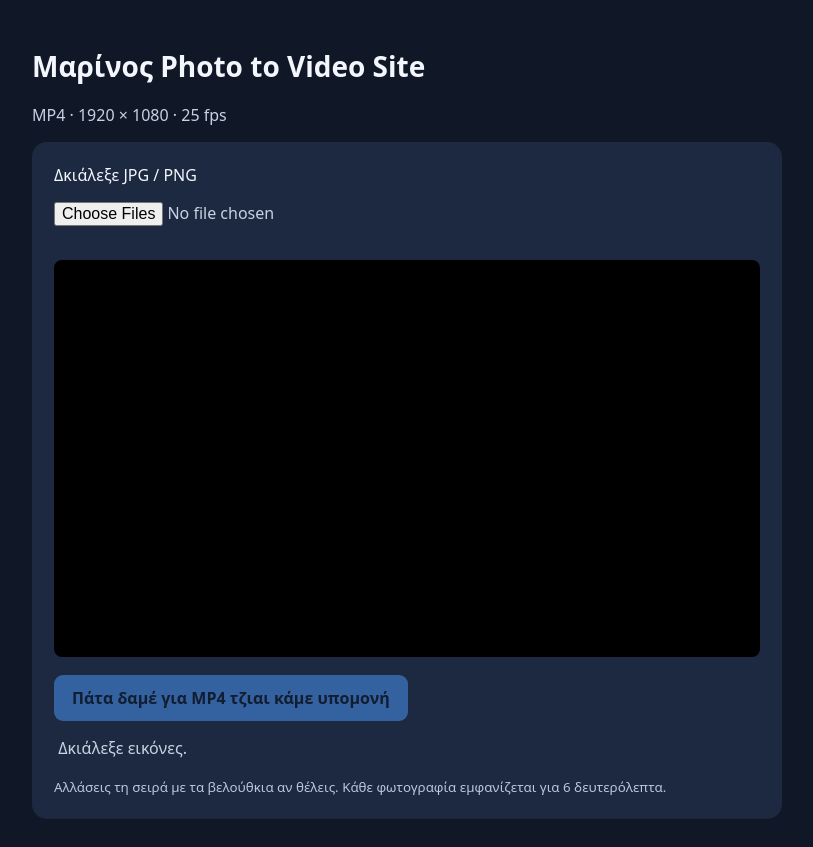
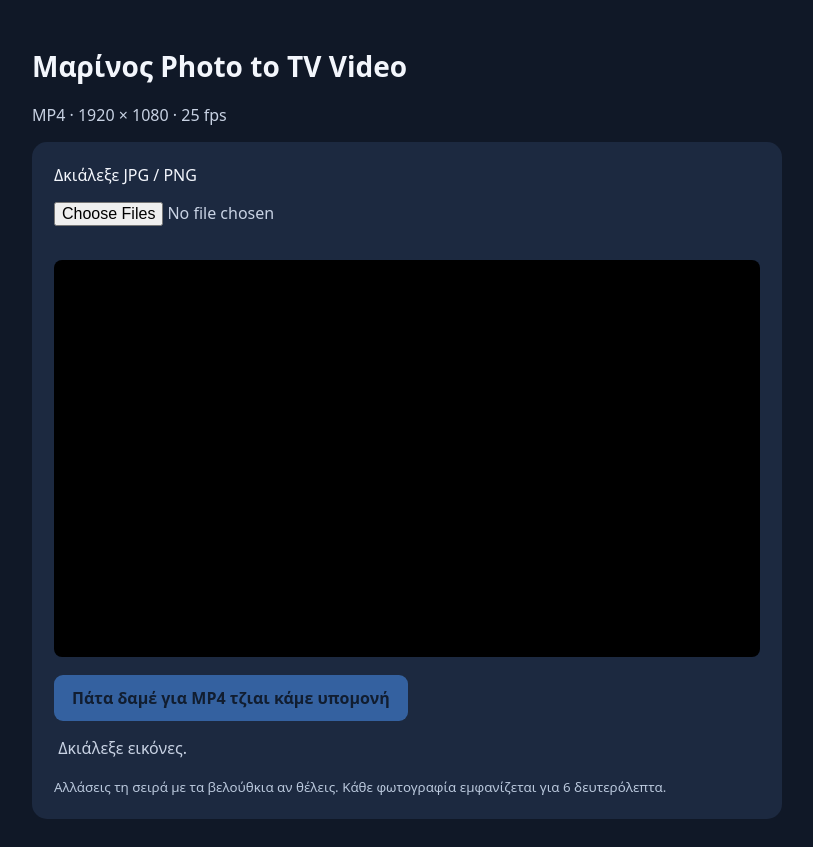
Before and after one commit to MarinosC58/Photo-to-Video, a plain HTML site: page index.html in a window 1280 px wide. Shown: the whole page, without its empty margins (233-1046 px from the left). Drawn offline with Linux system fonts and the light colour scheme.

Commit message:
Update index.html

```diff
--- a/index.html
+++ b/index.html
@@ -13,13 +13,13 @@ button:disabled{opacity:.5;cursor:wait}canvas{display:block;width:100%;aspect-ra
 #slides{display:flex;flex-direction:column;gap:7px;margin:12px 0}#slides button{padding:5px 10px;font-size:13px}#slides .slide{display:flex;align-items:center;gap:10px;background:#263650;border-radius:7px;padding:7px}#slides .name{flex:1;overflow-wrap:anywhere}#slides .controls{display:flex;gap:5px}#slides .active{outline:2px solid #4d9aff}
 </style>
 </head>
-<body><main><h1>Μαρίνος Photo to Video Site</h1>
+<body><main><h1>Μαρίνος Photo to TV Video</h1>
 <p>MP4 · 1920 × 1080 · 25 fps </p>
 <section><label for="photo"> Δκιάλεξε JPG / PNG </label>
 <p><input id="photo" type="file" accept="image/jpeg,image/png" multiple></p>
 <div id="slides"></div>
 <canvas id="preview" width="1920" height="1080"></canvas>
-<button id="convert" disabled> Πάτα δαμέ για MP4 τζιαι κάμε υπομονή </button>
+<button id="convert" disabled> Πάτα δαμέ για MP4 τζιαι κάμε υπομονή</button>
 <p id="status" role="status"> Δκιάλεξε εικόνες.</p><p id="download"></p>
 <small> Αλλάσεις τη σειρά με τα βελούθκια αν θέλεις. Κάθε φωτογραφία εμφανίζεται για 6 δευτερόλεπτα. </small>
 </section></main>
```
